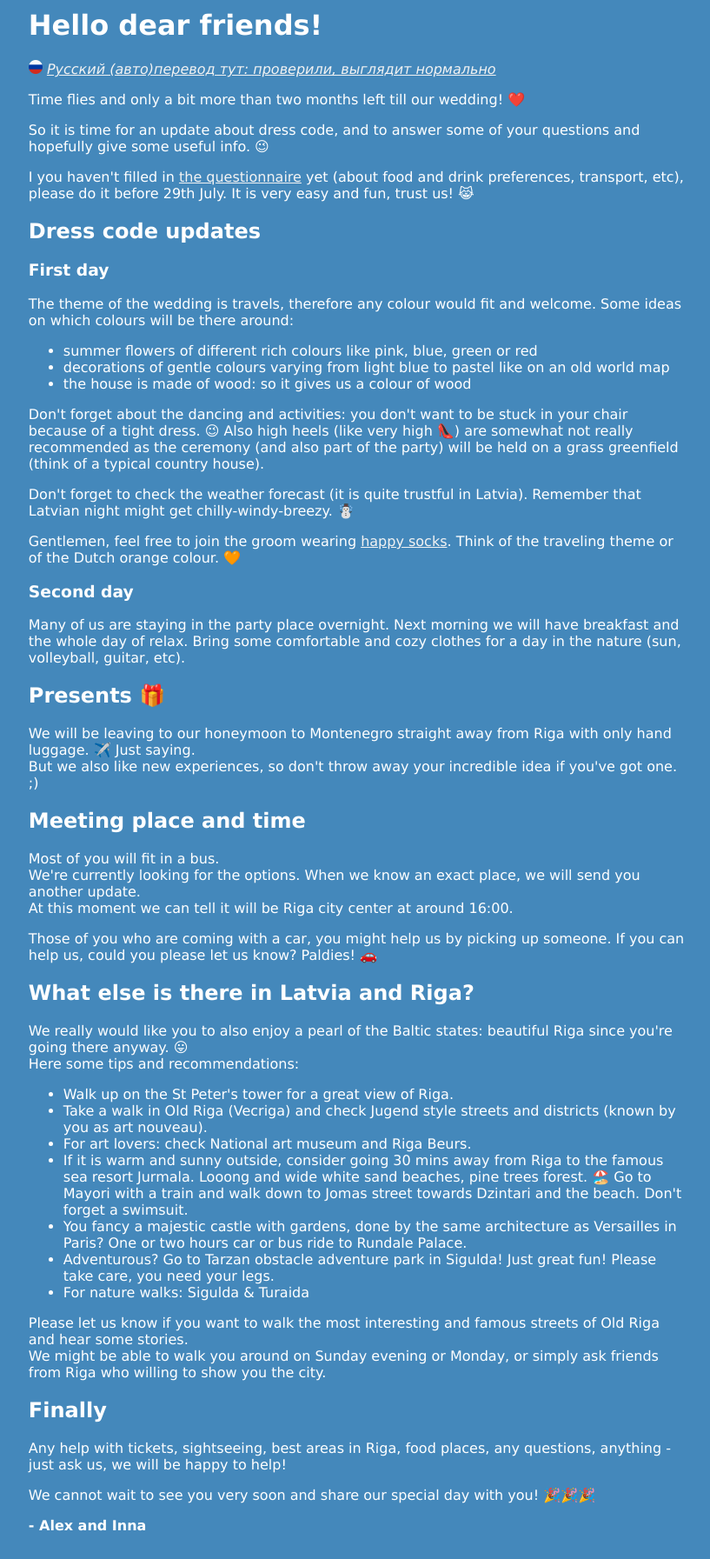
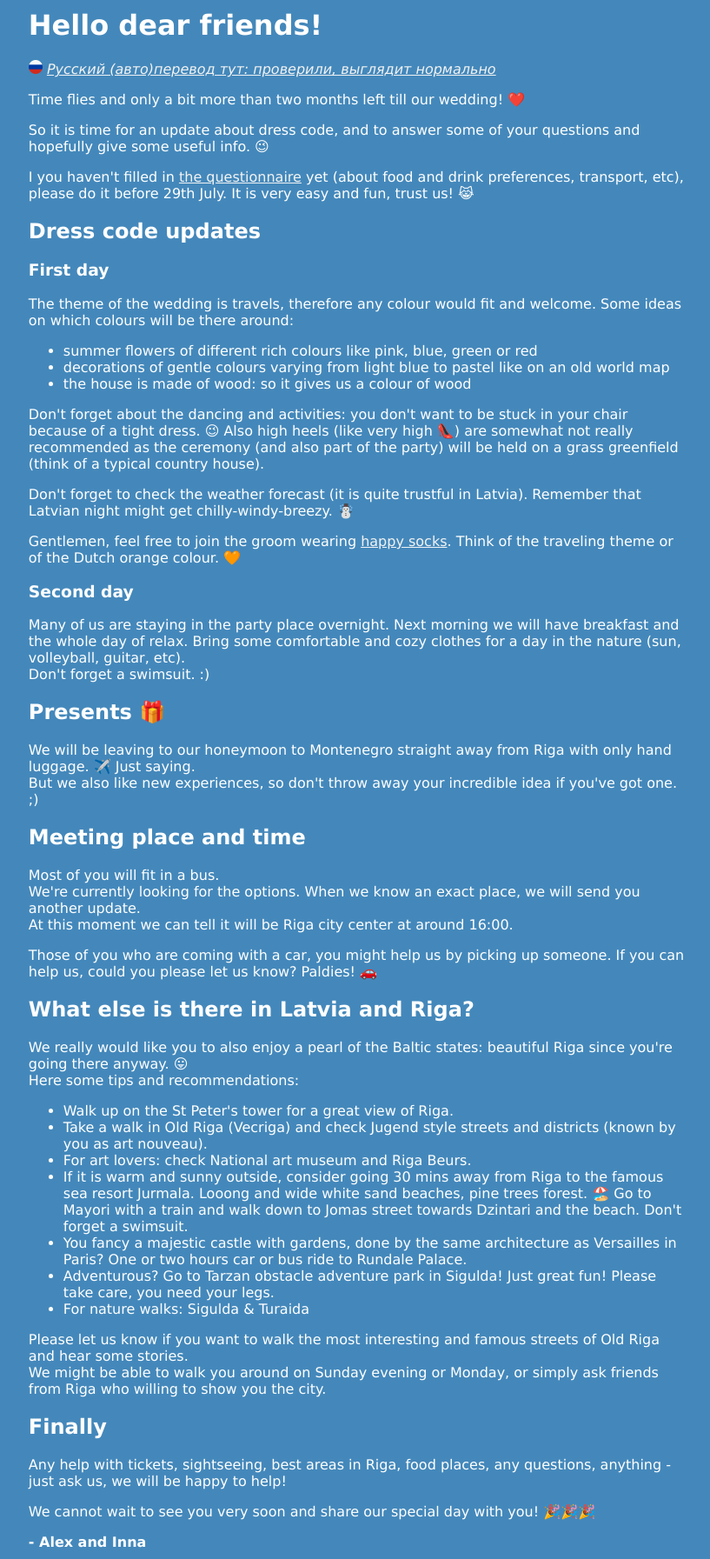
Before and after one commit to azarakovskiy/azarakovskiy.github.io, a Jekyll site: the page built from wedding_update.html, in a window 1280 px wide. Shown: the whole page at 87% size, without its empty margins (228-1045 px from the left). Built offline with Jekyll 4.4.1, drawn with Linux system fonts in a browser that asks for light colours.

Commit message:
added line about swimsuit

```diff
--- a/wedding_update.html
+++ b/wedding_update.html
@@ -135,6 +135,8 @@ permalink: /wedding/update
     <h3>Second day</h3>
     <p class="message">
         Many of us are staying in the party place overnight. Next morning we will have breakfast and the whole day of relax. Bring some comfortable and cozy clothes for a day in the nature (sun, volleyball, guitar, etc).
+        <br/>
+        Don't forget a swimsuit. :)
     </p>
 
     <h2>
```
